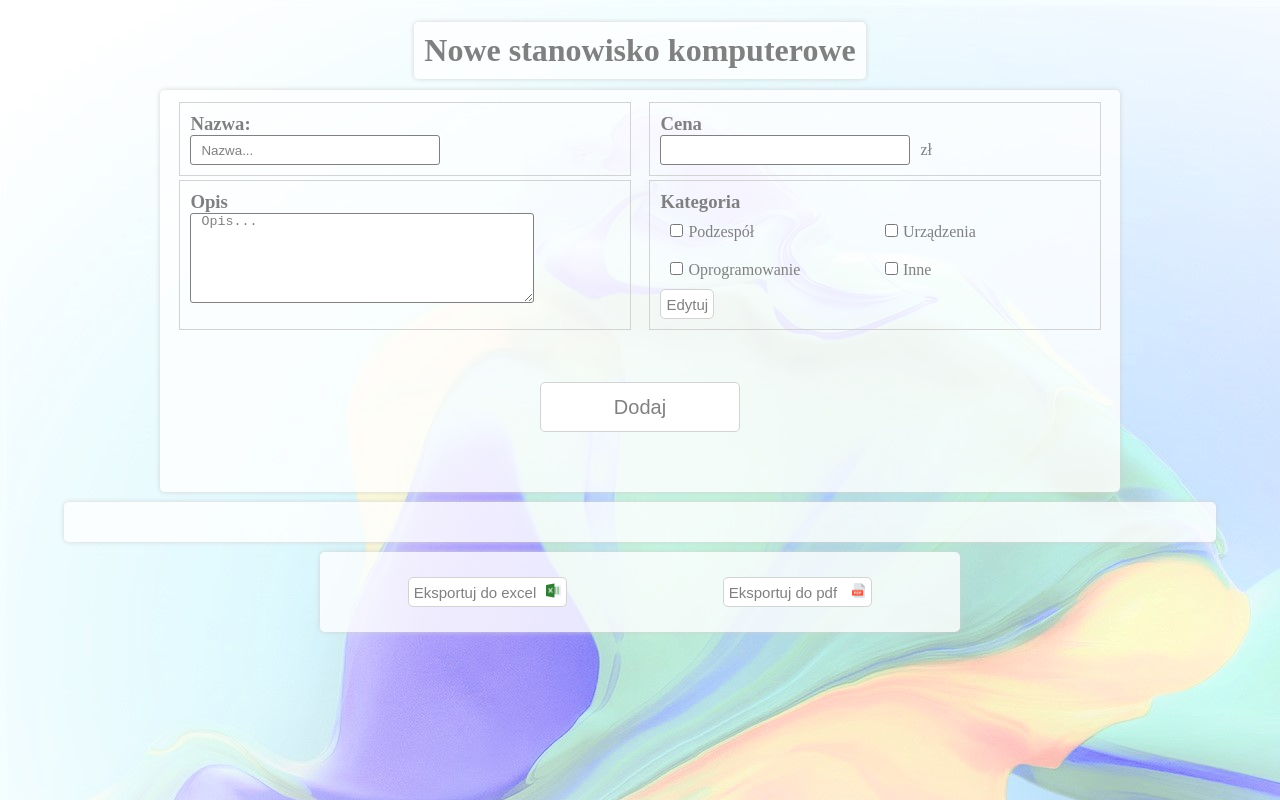
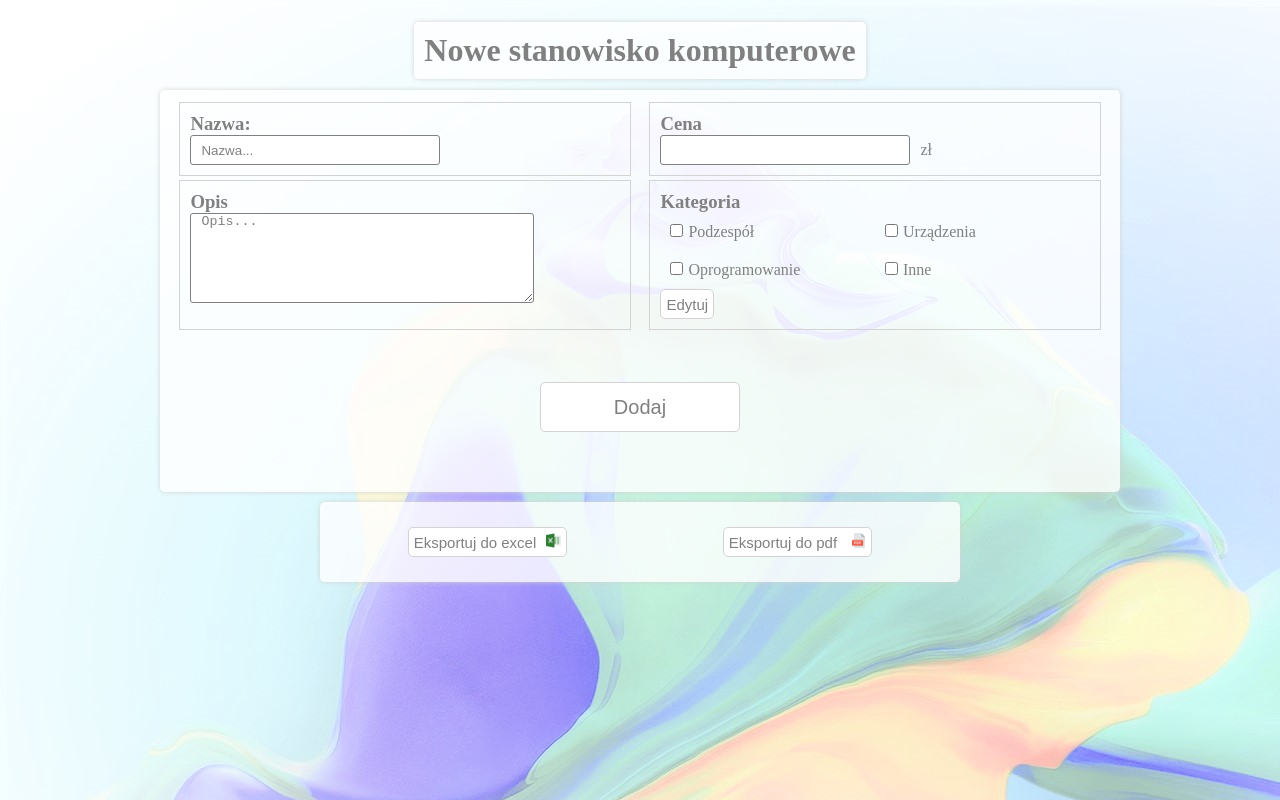
Before and after one commit to PawelDziarmaga/new-computer-station, a React (Create React App) app: page / in a window 1280 px wide. Built offline with nearby package versions, Linux system fonts and the light colour scheme.

Commit message:
Updated table visibility

```diff
--- a/src/components/Tabels/ExportTables.tsx
+++ b/src/components/Tabels/ExportTables.tsx
@@ -13,7 +13,7 @@ const Div = styled.div`
 	padding: 10px;
 	border-radius: 5px;
 	width: 50%;
-	margin: 0 auto;
+	margin: 10px auto;
 	height: 10vh;
 	display: flex;
 	flex-wrap: wrap;
--- a/src/components/Tabels/Tabels.tsx
+++ b/src/components/Tabels/Tabels.tsx
@@ -121,9 +121,11 @@ function Tabels() {
 
 	return (
 		<div>
-			<Div id='table_Container'>
-				{tableCategory} <TablesSum />
-			</Div>
+			{listState.length > 0 ? (
+				<Div id='table_Container'>
+					{tableCategory} <TablesSum />
+				</Div>
+			) : null}
 
 			<ExortTables />
 		</div>
```
